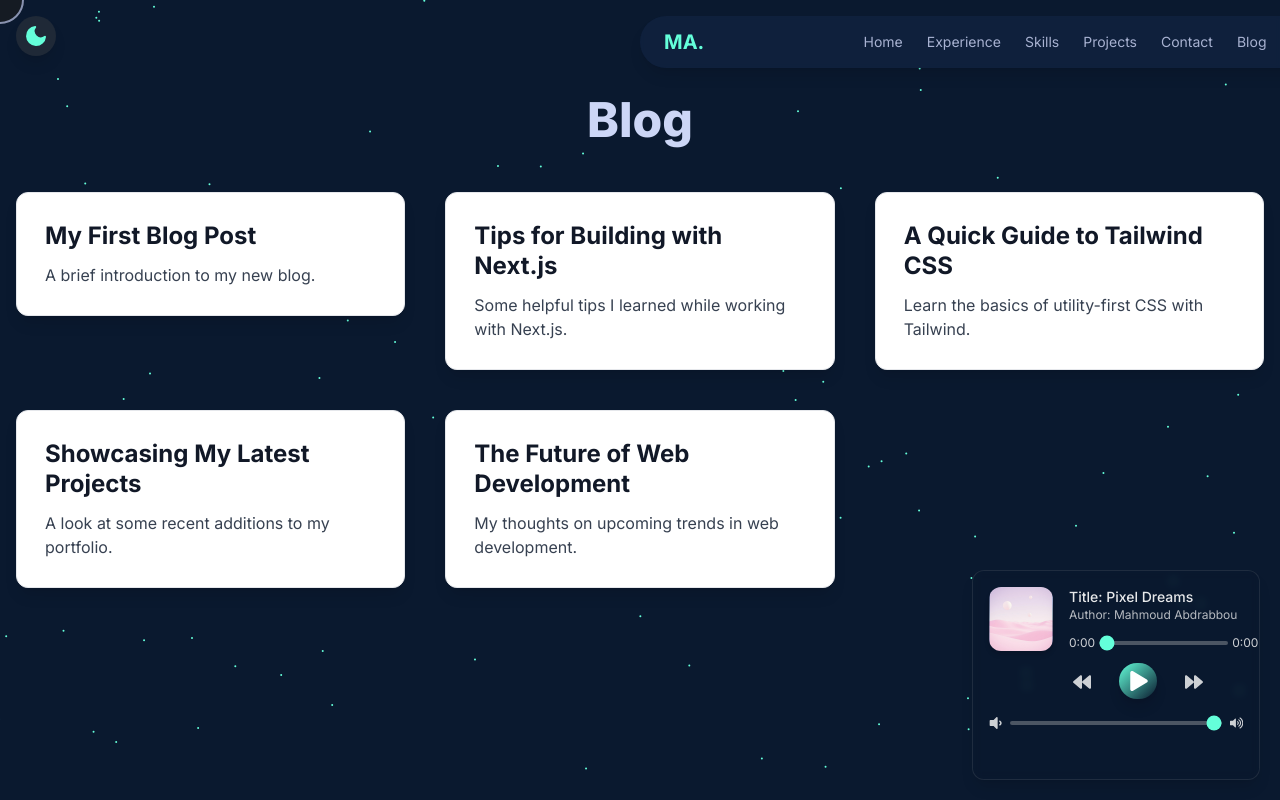
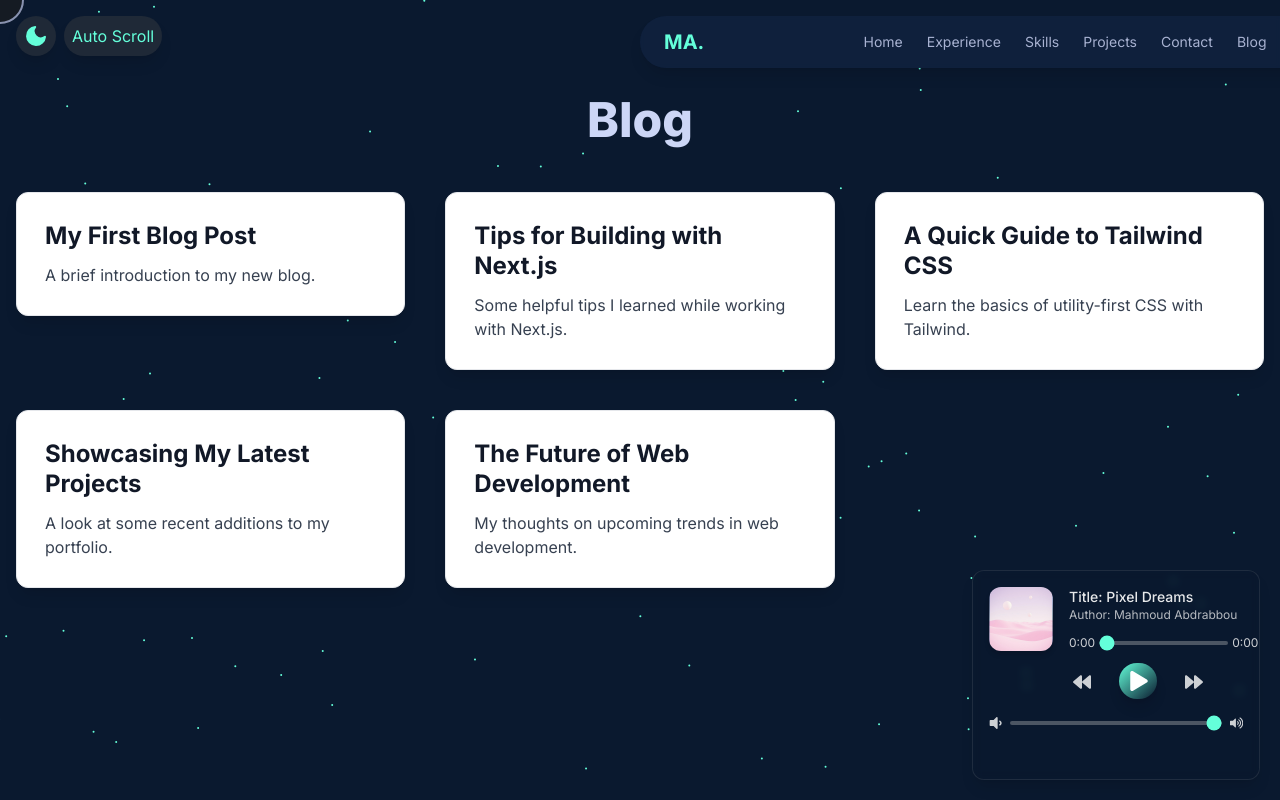
Before and after one commit to Eng-M-Abdrabbou/Portfolio-NEXT.JS, a Next.js app: page /blog in a window 1280 px wide. Shown: the top 800 px of the page. Built offline with nearby package versions, Linux system fonts and the light colour scheme.

Commit message:
feat: 📜 added an autoscroll button.

```diff
--- a/src/app/components/GradientSpots.tsx
+++ b/src/app/components/GradientSpots.tsx
@@ -4,11 +4,11 @@ import React from 'react';
 const GradientSpots = () => {
   return (
     <div className="absolute inset-0 w-full h-full pointer-events-none">
-      <div className="absolute z-101 top-1/4 left-1/4 w-96 h-96 rounded-full bg-lightest-navy/20 blur-4xl opacity-75 animate-subtle-move-1"></div>
-      <div className="absolute z-101 top-1/2 right-1/4 w-[28rem] h-[28rem] rounded-full bg-slate/10 blur-4xl opacity-75 animate-subtle-move-2"></div>
+      {/* <div className="absolute z-101 top-1/4 left-1/4 w-96 h-96 rounded-full bg-lightest-navy/20 blur-4xl opacity-75 animate-subtle-move-1"></div> */}
+      <div className="absolute z-101 top-1/2 right-1/2 w-[20rem] h-[20rem] rounded-full bg-slate/10 blur-4xl opacity-75 animate-subtle-move-2"></div>
       <div className="absolute z-101 bottom-1/4 left-1/2 w-60 h-60 rounded-full bg-lightest-navy/20 blur-4xl opacity-75 animate-subtle-move-3"></div>
-      <div className="absolute z-101 top-3/4 right-1/2 w-80 h-80 rounded-full bg-slate/10 blur-4xl opacity-45 animate-subtle-move-4"></div>
-      <div className="absolute z-101 bottom-1/2 left-1/4 w-[26rem] h-[26rem] rounded-full bg-slate/10 blur-4xl opacity-75 animate-subtle-move-5"></div>
+      {/* <div className="absolute z-101 top-3/4 right-1/2 w-80 h-80 rounded-full bg-slate/10 blur-4xl opacity-45 animate-subtle-move-4"></div> */}
+      <div className="absolute z-101 bottom-1/3 left-1/4 w-[22rem] h-[22rem] rounded-full bg-slate/10 blur-4xl opacity-75 animate-subtle-move-5"></div>
     </div>
   );
 };
--- a/src/app/components/ThemeToggle.tsx
+++ b/src/app/components/ThemeToggle.tsx
@@ -13,6 +13,7 @@ const ThemeToggle = () => {
     } else {
       // Default to dark theme if no theme is stored
       document.documentElement.setAttribute('data-theme', 'dark');
+      document.documentElement.setAttribute('data-theme', 'dark');
     }
   }, []);
 
@@ -27,11 +28,12 @@ const ThemeToggle = () => {
   const ariaLabel = isDark ? 'Switch to light theme' : 'Switch to dark theme';
 
   return (
+    <div className="fixed top-4 left-4 z-[1000] flex items-center space-x-2">
       <button
         onClick={toggleTheme}
         aria-label={ariaLabel}
         aria-pressed={theme === 'light'}
-      className="fixed top-4 left-4 z-[1000] p-2 rounded-full bg-gray-800 text-white shadow-lg transition-colors duration-300 hover:bg-gray-700 focus:outline-none focus:ring-2 focus:ring-gray-500"
+        className="p-2 rounded-full bg-gray-800 text-white shadow-lg transition-colors duration-300 hover:bg-gray-700 focus:outline-none focus:ring-2 focus:ring-gray-500"
       >
         {isDark ? (
           // Moon icon for dark theme
@@ -75,6 +77,56 @@ const ThemeToggle = () => {
         </svg>
         )}
       </button>
+      <AutoScrollButton />
+    </div>
+  );
+};
+
+import gsap from 'gsap';
+import { ScrollTrigger } from "gsap/ScrollTrigger";
+
+gsap.registerPlugin(ScrollTrigger);
+
+const AutoScrollButton = () => {
+  const [autoScroll, setAutoScroll] = useState(false);
+
+  useEffect(() => {
+    let auto: gsap.core.Timeline | null = null;
+
+    if (autoScroll) {
+      auto = gsap.timeline({ repeat: -1 })
+        .to(
+          {},
+          {
+            onUpdate: () => {
+              window.scrollBy(0, 3);
+            },
+            duration: 0.01,
+            ease: "none",
+          }
+        );
+
+      window.addEventListener("wheel", () => auto?.kill());
+    }
+
+    return () => {
+      auto?.kill();
+      window.removeEventListener("wheel", () => auto?.kill());
+    };
+  }, [autoScroll]);
+
+  const toggleAutoScroll = () => {
+    setAutoScroll(!autoScroll);
+  };
+
+  return (
+    <button
+      onClick={toggleAutoScroll}
+      aria-label={autoScroll ? 'Disable auto scroll' : 'Enable auto scroll'}
+      className="p-2 rounded-full bg-gray-800 text-neon-green shadow-lg transition-colors duration-300 hover:bg-gray-700 focus:outline-none focus:ring-2 focus:ring-gray-500"
+    >
+      {autoScroll ? 'Stop' : 'Auto Scroll'}
+    </button>
   );
 };
 
```
Lines whose indentation alone changed are shown as unchanged.
